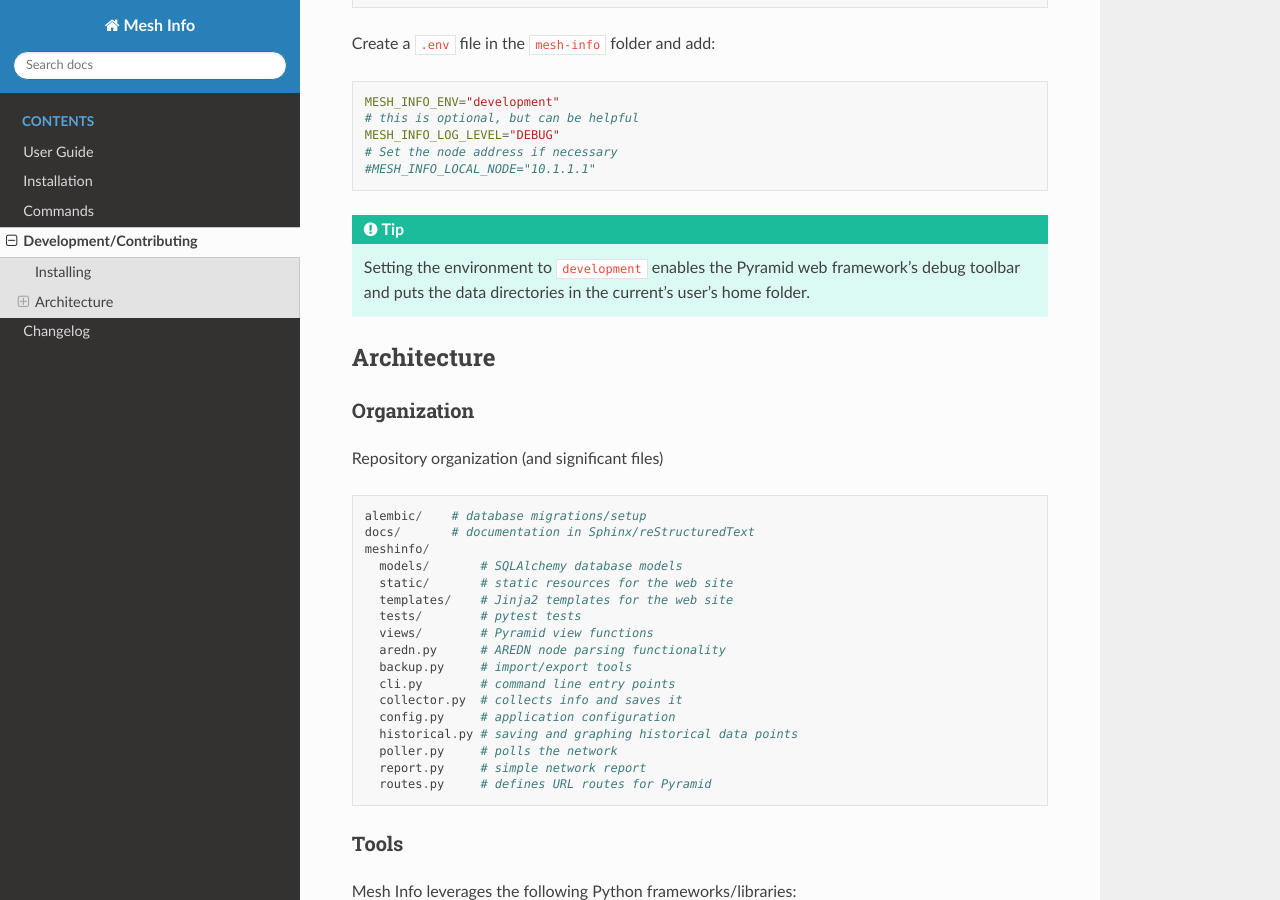
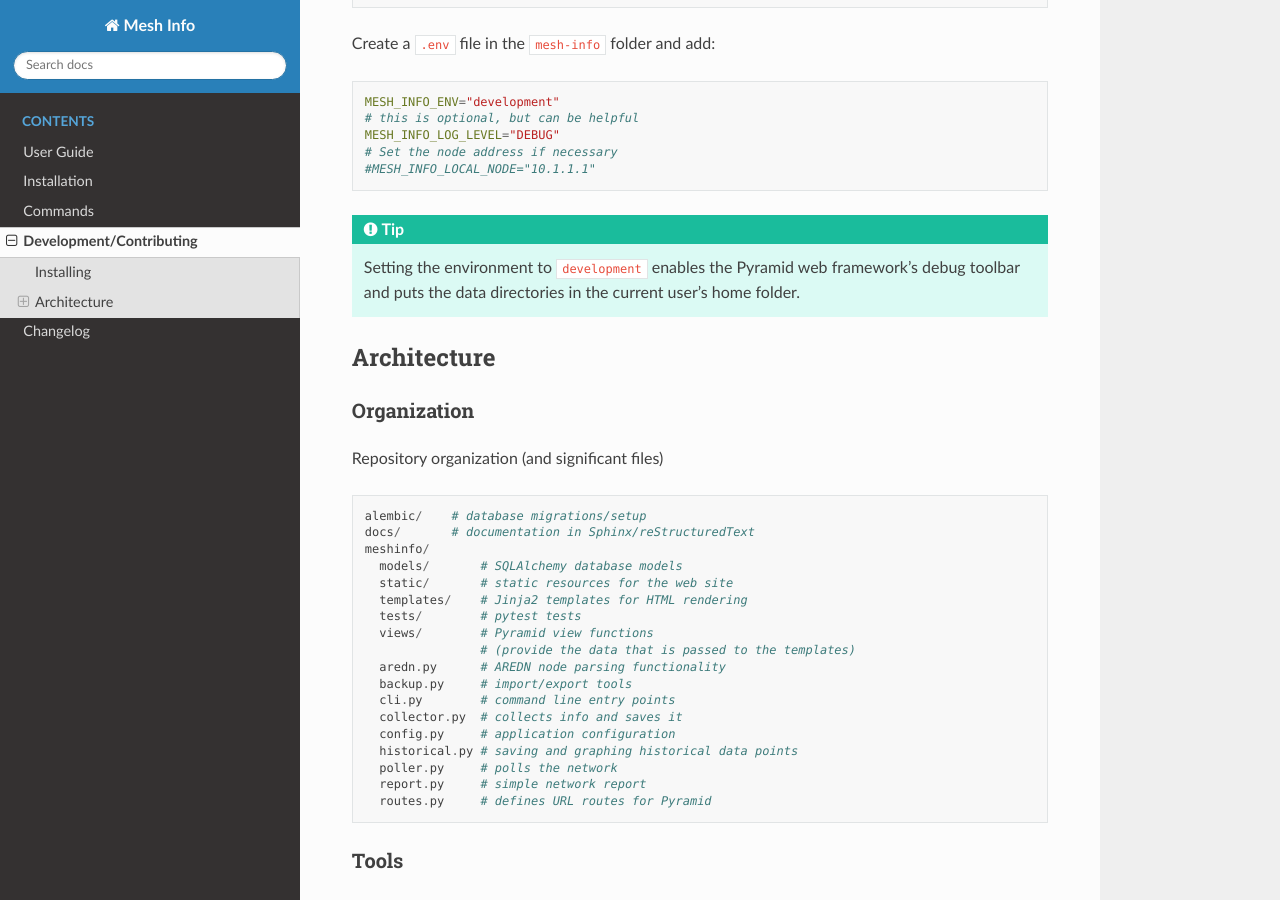
Before and after one commit to smsearcy/mesh-info, a Sphinx documentation site: the page built from docs/contributing.rst, in a window 1280 px wide and 900 px high, scrolled down 980 px. Built offline with Sphinx 7.4.7 and the Read the Docs theme 2.0.0, drawn with Linux system fonts in a browser that asks for light colours.

Commit message:
Documentation tweaks
Add reStructuredText to EditorConfig (with different tab width).
Clarify/correct a few other points of documentation.

```diff
--- a/docs/contributing.rst
+++ b/docs/contributing.rst
@@ -55,7 +55,7 @@ Create a ``.env`` file in the ``mesh-info`` folder and add:
 .. tip::
 
     Setting the environment to ``development`` enables the Pyramid web framework's debug toolbar
-    and puts the data directories in the current's user's home folder.
+    and puts the data directories in the current user's home folder.
 
 
 Architecture
@@ -73,9 +73,10 @@ Repository organization (and significant files)
     meshinfo/
       models/       # SQLAlchemy database models
       static/       # static resources for the web site
-      templates/    # Jinja2 templates for the web site
+      templates/    # Jinja2 templates for HTML rendering
       tests/        # pytest tests
       views/        # Pyramid view functions
+                    # (provide the data that is passed to the templates)
       aredn.py      # AREDN node parsing functionality
       backup.py     # import/export tools
       cli.py        # command line entry points
```
Also changed, not shown: 1 other file.
